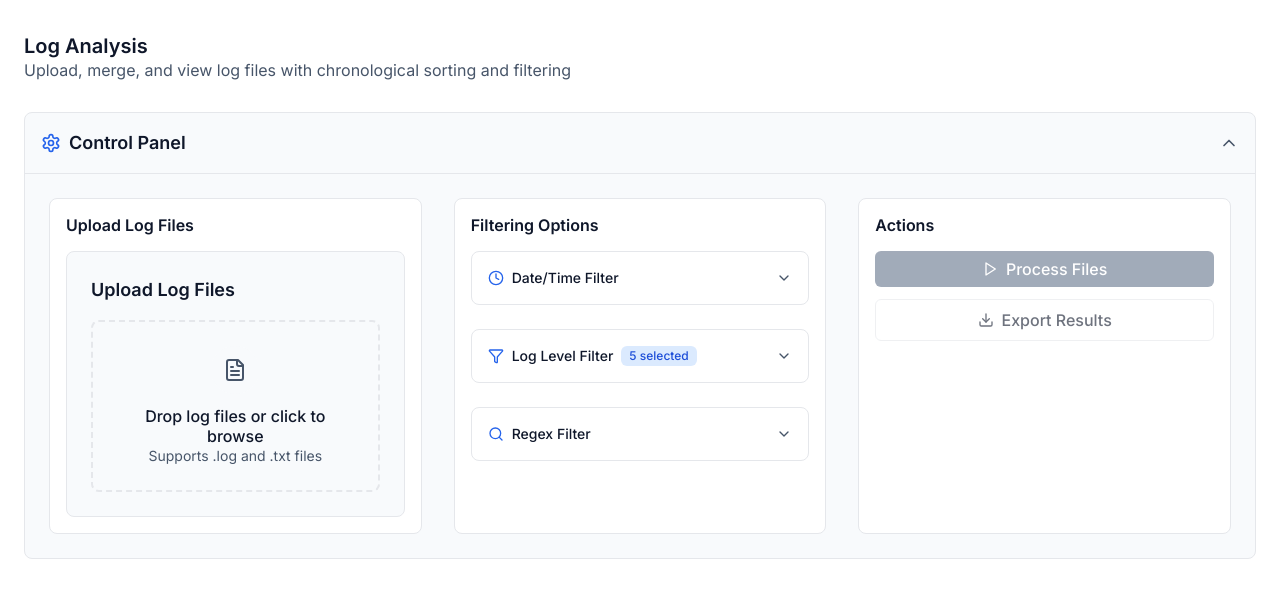
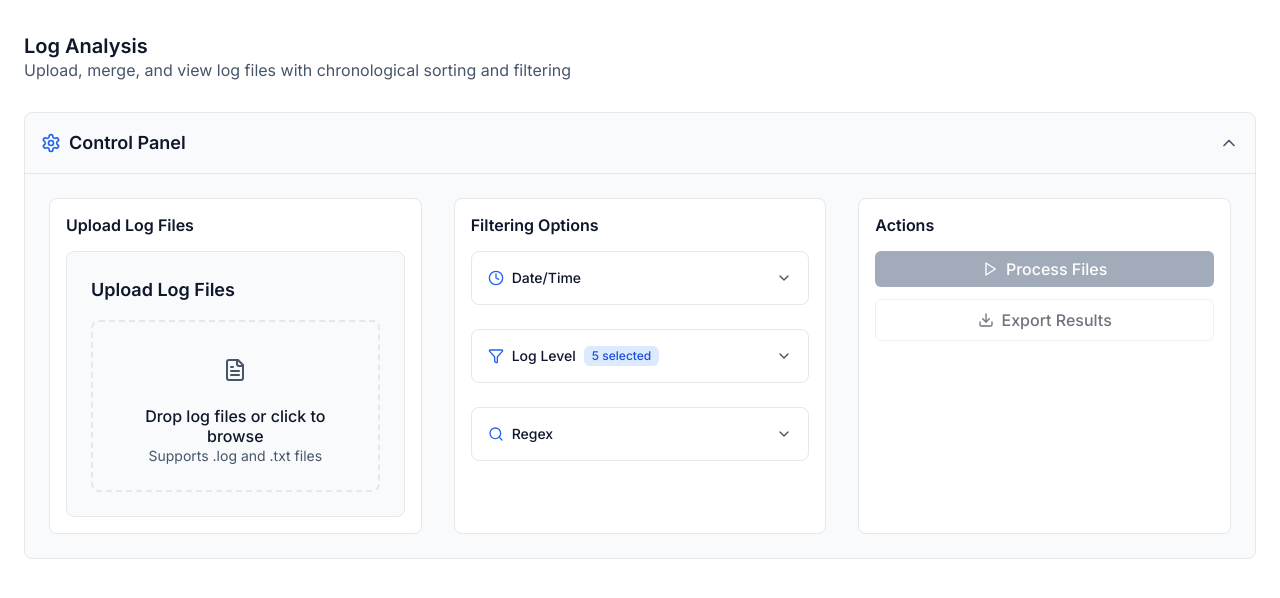
Before and after one commit to mcasari/logmerger, a React (Vite) app: page / in a window 1280 px wide. Shown: the top 598 px of the page. Built offline with nearby package versions, Linux system fonts and the light colour scheme.

Commit message:
remove Filter word from filtering options

```diff
--- a/src/pages/log-merger/components/PatternConfiguration.jsx
+++ b/src/pages/log-merger/components/PatternConfiguration.jsx
@@ -39,7 +39,7 @@ const PatternConfiguration = ({
                 color="var(--color-primary)"
               />
               <span className="text-sm font-medium text-text-primary">
-                Date/Time Filter
+                Date/Time
               </span>
               {dateTimeFilter.enabled && (
                 <span className="px-2 py-0.5 bg-primary-100 text-primary-700 rounded text-xs font-medium">
@@ -119,7 +119,7 @@ const PatternConfiguration = ({
                     onClick={onClearDateTimeFilter}
                     className="px-3 py-1.5 text-xs font-medium rounded transition-colors bg-surface text-text-secondary hover:text-text-primary border border-border"
                   >
-                    Clear Filter
+                    Clear
                   </button>
                 </div>
 
@@ -133,7 +133,7 @@ const PatternConfiguration = ({
                         color="var(--color-primary)"
                       />
                       <span className="text-sm font-medium text-primary-700">
-                        Date/Time Filter Active
+                        Date/Time Active
                       </span>
                     </div>
                     <div className="mt-2 text-xs text-text-secondary space-y-1">
@@ -185,7 +185,7 @@ const PatternConfiguration = ({
                 color="var(--color-primary)"
               />
               <span className="text-sm font-medium text-text-primary">
-                Log Level Filter
+                Log Level
               </span>
               {selectedLogLevels.length > 0 && (
                 <span className="px-2 py-0.5 bg-primary-100 text-primary-700 rounded text-xs font-medium">
@@ -269,7 +269,7 @@ const PatternConfiguration = ({
                 color="var(--color-primary)"
               />
               <span className="text-sm font-medium text-text-primary">
-                Regex Filter
+                Regex
               </span>
               {regexFilter.enabled && (
                 <span className="px-2 py-0.5 bg-primary-100 text-primary-700 rounded text-xs font-medium">
@@ -337,7 +337,7 @@ const PatternConfiguration = ({
                     onClick={onClearRegexFilter}
                     className="px-3 py-1.5 text-xs font-medium rounded transition-colors bg-surface text-text-secondary hover:text-text-primary border border-border"
                   >
-                    Clear Filter
+                    Clear
                   </button>
                 </div>
 
@@ -351,7 +351,7 @@ const PatternConfiguration = ({
                         color="var(--color-primary)"
                       />
                       <span className="text-sm font-medium text-primary-700">
-                        Regex Filter Active
+                        Regex Active
                       </span>
                     </div>
                     <div className="mt-2 text-xs text-text-secondary space-y-1">
--- a/src/pages/log-merger/index.jsx
+++ b/src/pages/log-merger/index.jsx
@@ -924,10 +924,10 @@ const LogMerger = () => {
                     <span>Files: {files.length}</span>
                     <span>Log Levels: {selectedLogLevels.length}/5</span>
                     {dateTimeFilter.enabled && (
-                      <span className="text-primary-600">Date Filter Active</span>
+                      <span className="text-primary-600">Date Active</span>
                     )}
                     {regexFilter.enabled && (
-                      <span className="text-primary-600">Regex Filter Active</span>
+                      <span className="text-primary-600">Regex Active</span>
                     )}
                   </div>
                   <span className="text-xs">Click to expand</span>
```
